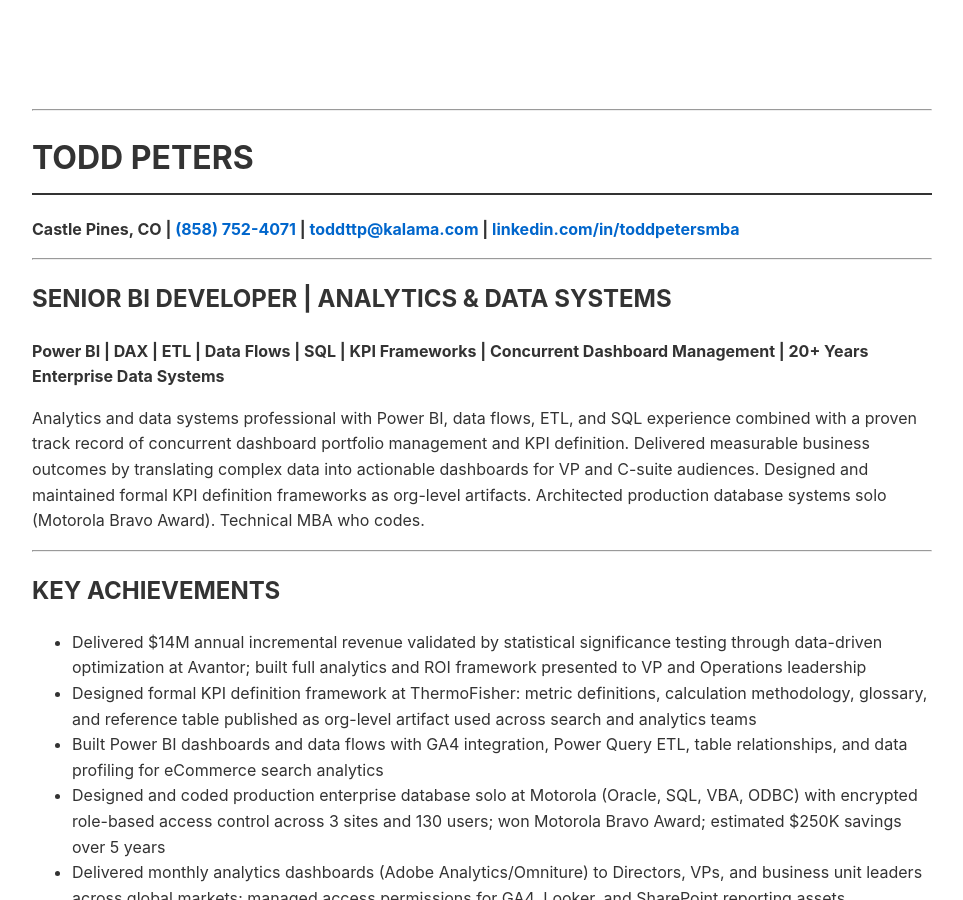
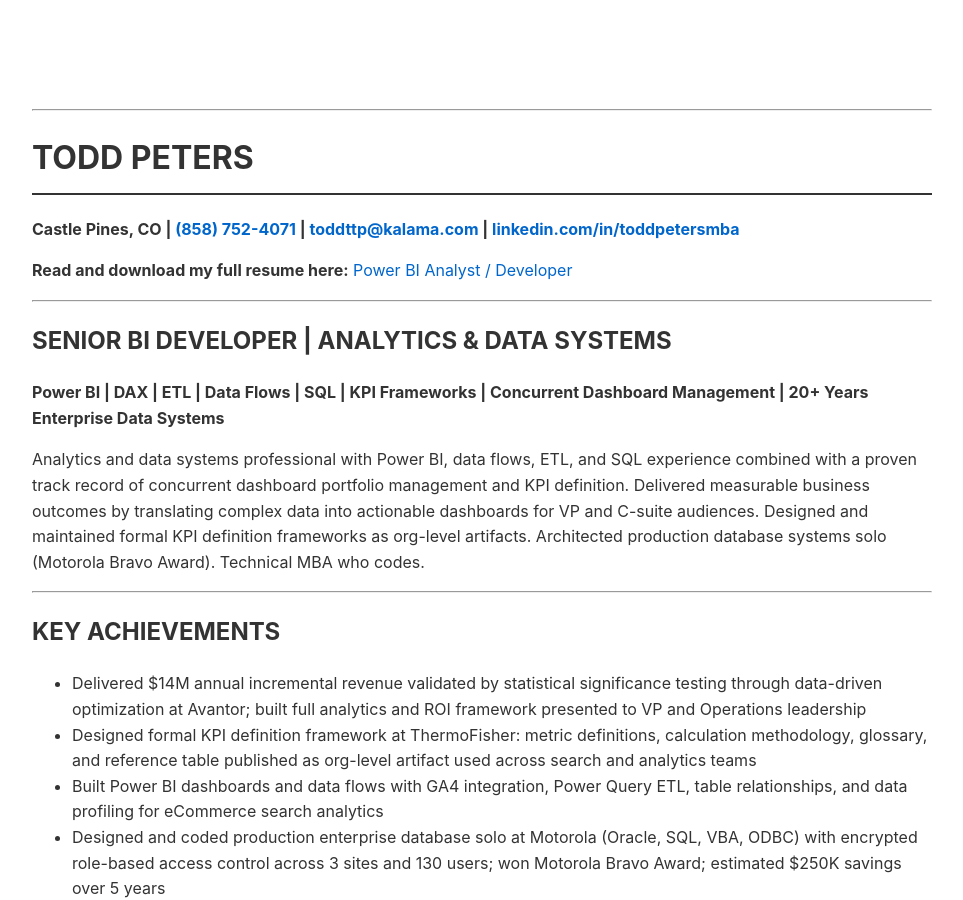
Before and after one commit to tsimech/tsimech.github.io, a Jekyll site: the page built from docs/kforce2.md, in a window 1280 px wide and 900 px high, scrolled down 564 px. Shown: the whole window, without its empty margins (158-1121 px from the left). Built offline with Jekyll 4.4.1, drawn with Linux system fonts in a browser that asks for light colours.

Commit message:
Update Kforce Power BI Analyst Developer - online resume link

```diff
--- a/docs/kforce2.md
+++ b/docs/kforce2.md
@@ -44,6 +44,8 @@ Todd Peters
 
 # TODD PETERS
 **Castle Pines, CO | [(858) 752-4071](tel:8587524071) | [toddttp@kalama.com](mailto:toddttp@kalama.com?subject=Re:%20Kforce%20-%20Power%20BI%20Analyst%20Developer&body=Hi%20Todd%2C%0A%0AI%20reviewed%20your%20application.%20The%20combination%20of%20measurable%20business%20impact%2C%20cross-functional%20leadership%2C%20and%20hands-on%20technical%20depth%20in%20your%20background%20caught%20our%20attention.%0A%0AI%20would%20like%20to%20schedule%20a%20brief%20call%20to%20discuss%20the%20role%20and%20your%20experience.%0A%0AYou%20can%20book%20a%20time%20directly%20at%3A%20https%3A%2F%2Fcal.com%2Ftodd-peters%0A%0A%5BYour%20Name%5D%0ATalent%20Acquisition) | [linkedin.com/in/toddpetersmba](https://linkedin.com/in/toddpetersmba)**
+
+**Read and download my full resume here:** [Power BI Analyst / Developer](https://tsimech.github.io/kforce2)
 
 ---
 
```
